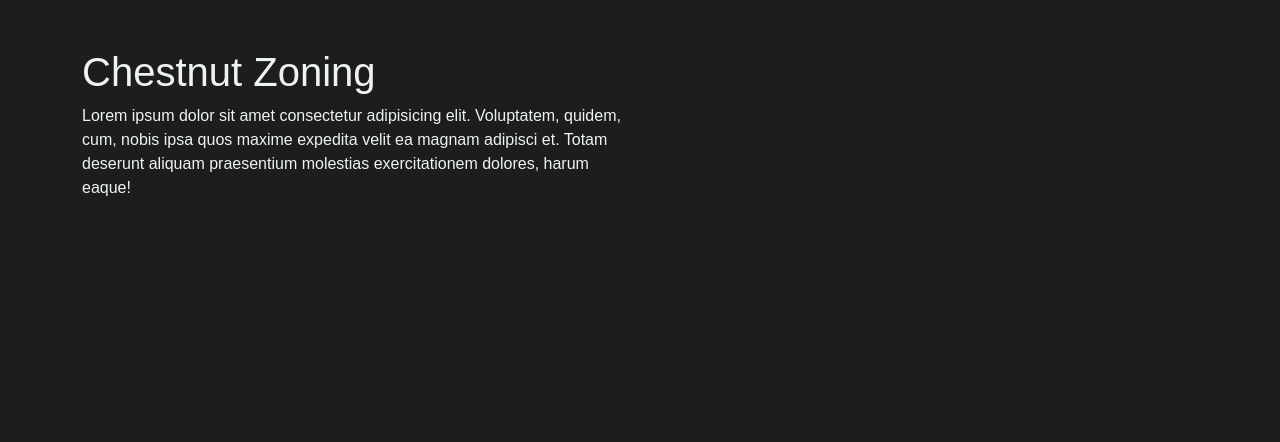
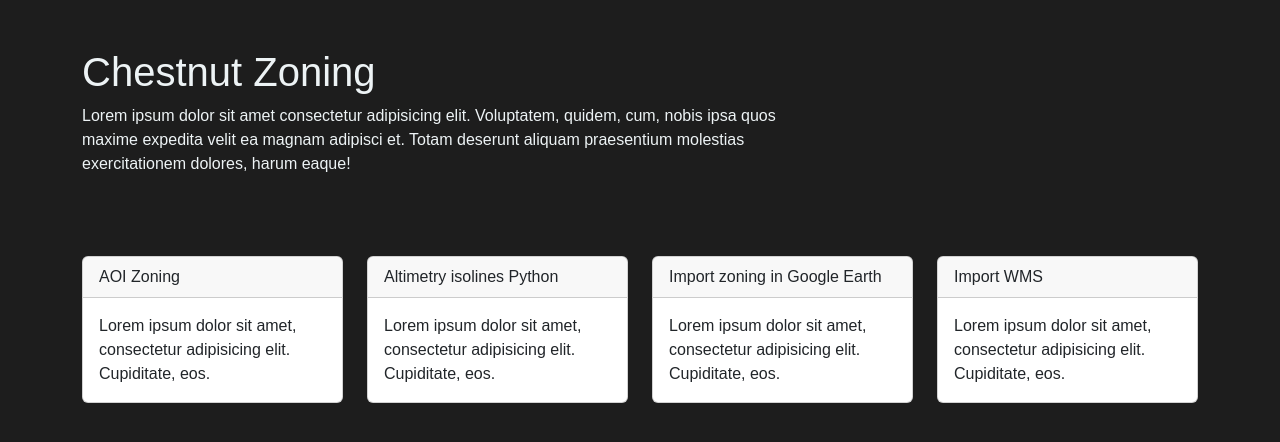
Before and after one commit to JungleKiosk/QGIS_zoning, a Vue app: page / in a window 1280 px wide. Shown: the top 442 px of the page. Built offline with nearby package versions, Linux system fonts and the light colour scheme.

Commit message:
App.vue: add 1st layout

```diff
--- a/src/App.vue
+++ b/src/App.vue
@@ -15,9 +15,52 @@ export default {
 </script>
 
 <template>
+  <Jumbotron></Jumbotron>
 
-<Jumbotron></Jumbotron>
-
+  <div class="container my-5">
+    <div class="row">
+      <div class="col-12 col-lg-3 col-md-6">
+        <div class="card my-3">
+          <div class="card-header">
+            AOI Zoning
+          </div>
+          <div class="card-body">
+            Lorem ipsum dolor sit amet, consectetur adipisicing elit. Cupiditate, eos.
+          </div>
+        </div>
+      </div>
+      <div class="col-12 col-lg-3 col-md-6">
+        <div class="card my-3">
+          <div class="card-header">
+            Altimetry isolines Python
+          </div>
+          <div class="card-body">
+            Lorem ipsum dolor sit amet, consectetur adipisicing elit. Cupiditate, eos.
+          </div>
+        </div>
+      </div>
+      <div class="col-12 col-lg-3 col-md-6">
+        <div class="card my-3">
+          <div class="card-header">
+            Import zoning in Google Earth
+          </div>
+          <div class="card-body">
+            Lorem ipsum dolor sit amet, consectetur adipisicing elit. Cupiditate, eos.
+          </div>
+        </div>
+      </div>
+      <div class="col-12 col-lg-3 col-md-6">
+        <div class="card my-3">
+          <div class="card-header">
+            Import WMS
+          </div>
+          <div class="card-body">
+            Lorem ipsum dolor sit amet, consectetur adipisicing elit. Cupiditate, eos.
+          </div>
+        </div>
+      </div>
+    </div>
+  </div>
 </template>
 
 <style></style>
--- a/src/components/Jumbotron.vue
+++ b/src/components/Jumbotron.vue
@@ -15,7 +15,7 @@ export default {
 <template>
     <div class="container my-5">
         <div class="row">
-            <div class="col-12 col-lg-6 col-md-6">
+            <div class="col-12 col-lg-8 col-md-8">
                 <h1>Chestnut Zoning</h1>
                 <p>Lorem ipsum dolor sit amet consectetur adipisicing elit. Voluptatem, quidem, cum, nobis ipsa quos maxime
                     expedita velit ea magnam adipisci et. Totam deserunt aliquam praesentium molestias exercitationem
```
